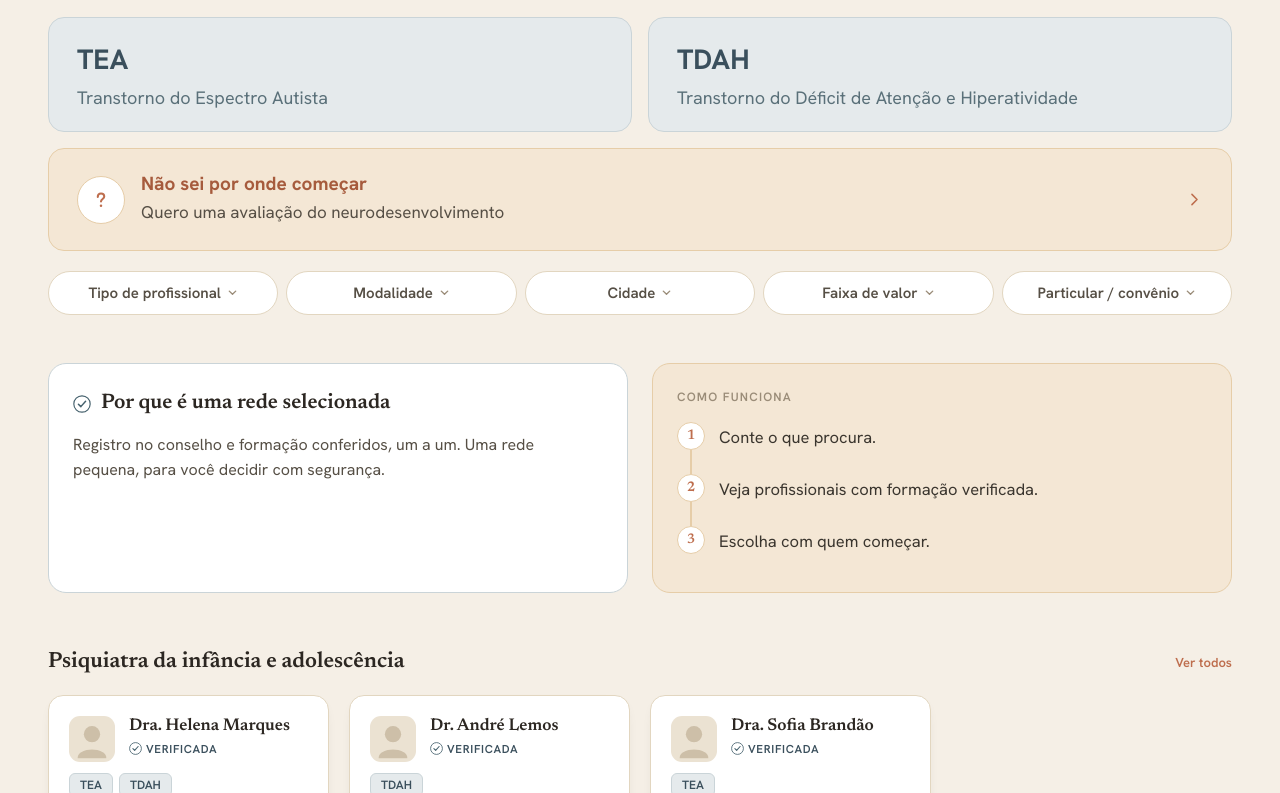
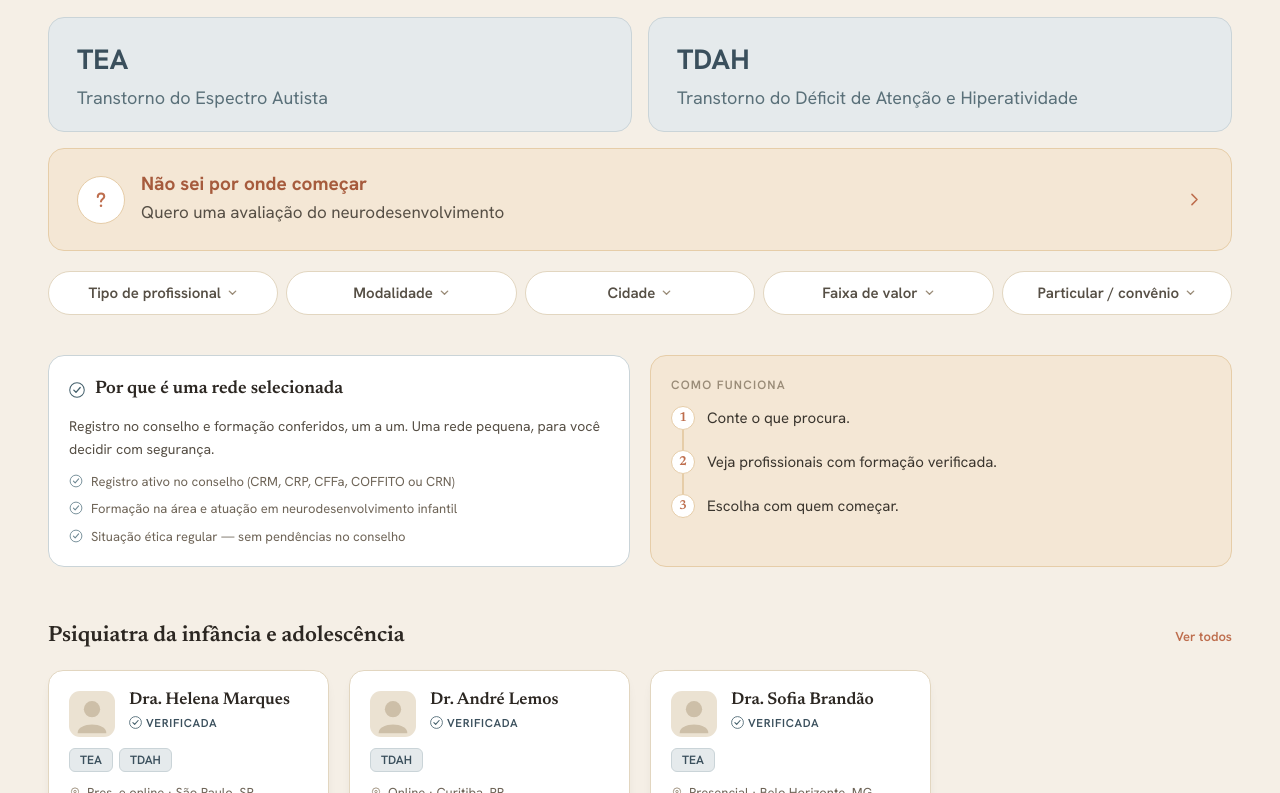
Before and after one commit to kirisaude/kiri-site, a Next.js app: page / in a window 1280 px wide. Shown: the part 410-1203 px from the top of the page. Built offline with nearby package versions, Linux system fonts and the light colour scheme.

Commit message:
Caixas menores + critérios na caixa esq + range slider de valor

```diff
--- a/src/app/page.tsx
+++ b/src/app/page.tsx
@@ -38,6 +38,10 @@ export default function Home() {
   const [showModalidadeOptions, setShowModalidadeOptions] = useState(false);
   const [showPagamentoOptions, setShowPagamentoOptions] = useState(false);
   const [activePagamento, setActivePagamento] = useState<string | null>(null);
+  const [showValorOptions, setShowValorOptions] = useState(false);
+  const VALOR_TOTAL_MAX = 600;
+  const [valorMin, setValorMin] = useState(0);
+  const [valorMax, setValorMax] = useState(VALOR_TOTAL_MAX);
 
   const filtered = useMemo(() => {
     return profissionais.filter((p) => {
@@ -48,6 +52,9 @@ export default function Home() {
         const conv = p.convenio_info.toLowerCase();
         if (activePagamento === "Particular" && conv.includes("não aceita")) return false;
         if (activePagamento === "Convênio" && !conv.includes("aceita")) return false;
+      }
+      if (valorMin > 0 || valorMax < VALOR_TOTAL_MAX) {
+        if (p.valor_min < valorMin || p.valor_min > valorMax) return false;
       }
       if (search.trim()) {
         const q = search.toLowerCase();
@@ -60,14 +67,15 @@ export default function Home() {
       }
       return true;
     });
-  }, [search, activeCond, activeProfissao, activeModalidade]);
+  }, [search, activeCond, activeProfissao, activeModalidade, activePagamento, valorMin, valorMax]);
 
   const sections = PROFISSOES_ORDENADAS.map((prof) => ({
     nome: prof,
     pros: filtered.filter((p) => p.profissao === prof),
   })).filter((s) => s.pros.length > 0);
 
-  const hasFilters = !!(activeCond || activeProfissao || activeModalidade || activePagamento || search.trim());
+  const valorAtivo = valorMin > 0 || valorMax < VALOR_TOTAL_MAX;
+  const hasFilters = !!(activeCond || activeProfissao || activeModalidade || activePagamento || valorAtivo || search.trim());
 
   function toggleCond(cond: string) {
     setActiveCond((prev) => (prev === cond ? null : cond));
@@ -272,12 +280,27 @@ export default function Home() {
             )}
           </button>
 
-          {["Cidade", "Faixa de valor"].map((f) => (
-            <button key={f} className="flex-none md:flex-auto inline-flex items-center justify-center gap-1.5 bg-white border border-linha rounded-full px-[13px] py-2.5 cursor-pointer">
-              <span className="text-[13px] md:text-[15px] font-semibold text-cinza-texto whitespace-nowrap">{f}</span>
+          <button className="flex-none md:flex-auto inline-flex items-center justify-center gap-1.5 bg-white border border-linha rounded-full px-[13px] py-2.5 cursor-pointer">
+            <span className="text-[13px] md:text-[15px] font-semibold text-cinza-texto whitespace-nowrap">Cidade</span>
+            <svg width="11" height="11" viewBox="0 0 12 12" fill="none"><path d="M2.5 4.5 L6 8 L9.5 4.5" stroke="#9A8C78" strokeWidth="1.5" strokeLinecap="round" strokeLinejoin="round" /></svg>
+          </button>
+
+          {/* Faixa de valor */}
+          <button
+            onClick={() => { setShowValorOptions((v) => !v); setShowProfissaoOptions(false); setShowModalidadeOptions(false); setShowPagamentoOptions(false); }}
+            className={`flex-none md:flex-auto inline-flex items-center justify-center gap-1.5 rounded-full px-[13px] py-2.5 cursor-pointer border transition-all ${
+              valorAtivo ? "bg-ardosia-escura border-ardosia text-white" : "bg-white border-linha text-cinza-texto"
+            }`}
+          >
+            <span className="text-[13px] md:text-[15px] font-semibold whitespace-nowrap">
+              {valorAtivo ? `R$${valorMin}–${valorMax === VALOR_TOTAL_MAX ? "600+" : valorMax}` : "Faixa de valor"}
+            </span>
+            {valorAtivo ? (
+              <span className="text-white text-sm ml-0.5" onClick={(e) => { e.stopPropagation(); setValorMin(0); setValorMax(VALOR_TOTAL_MAX); }}>×</span>
+            ) : (
               <svg width="11" height="11" viewBox="0 0 12 12" fill="none"><path d="M2.5 4.5 L6 8 L9.5 4.5" stroke="#9A8C78" strokeWidth="1.5" strokeLinecap="round" strokeLinejoin="round" /></svg>
-            </button>
-          ))}
+            )}
+          </button>
 
           {/* Particular / convênio */}
           <button
@@ -348,45 +371,119 @@ export default function Home() {
           </div>
         )}
 
+        {/* Range slider de valor */}
+        {showValorOptions && (
+          <div className="pt-3 px-1">
+            <div className="bg-white border border-linha rounded-[16px] p-4 md:p-5 max-w-sm">
+              <div className="flex justify-between items-baseline mb-3">
+                <span className="text-[12px] font-semibold uppercase tracking-[0.08em] text-muted">Valor por consulta</span>
+                <span className="text-[14px] font-semibold text-ardosia-escura">
+                  R${valorMin} — {valorMax >= VALOR_TOTAL_MAX ? "R$600+" : `R$${valorMax}`}
+                </span>
+              </div>
+
+              {/* Track container */}
+              <div className="relative h-6 flex items-center">
+                {/* Track fundo */}
+                <div className="absolute left-0 right-0 h-[5px] bg-areia rounded-full" />
+                {/* Track ativo */}
+                <div
+                  className="absolute h-[5px] bg-ardosia rounded-full pointer-events-none"
+                  style={{
+                    left: `${(valorMin / VALOR_TOTAL_MAX) * 100}%`,
+                    right: `${100 - (valorMax / VALOR_TOTAL_MAX) * 100}%`,
+                  }}
+                />
+                {/* Input min — invisível, por cima */}
+                <input
+                  type="range" min={0} max={VALOR_TOTAL_MAX} step={50}
+                  value={valorMin}
+                  onChange={(e) => { const v = Number(e.target.value); if (v <= valorMax - 50) setValorMin(v); }}
+                  className="absolute w-full h-full opacity-0 cursor-pointer"
+                  style={{ zIndex: valorMin > VALOR_TOTAL_MAX - 100 ? 5 : 3 }}
+                />
+                {/* Input max — invisível, por baixo */}
+                <input
+                  type="range" min={0} max={VALOR_TOTAL_MAX} step={50}
+                  value={valorMax}
+                  onChange={(e) => { const v = Number(e.target.value); if (v >= valorMin + 50) setValorMax(v); }}
+                  className="absolute w-full h-full opacity-0 cursor-pointer"
+                  style={{ zIndex: 4 }}
+                />
+                {/* Thumb visual mín */}
+                <div
+                  className="absolute w-5 h-5 rounded-full bg-ardosia-escura border-2 border-white shadow-[0_1px_5px_rgba(0,0,0,0.22)] pointer-events-none"
+                  style={{ left: `calc(${(valorMin / VALOR_TOTAL_MAX) * 100}% - 10px)`, zIndex: 6 }}
+                />
+                {/* Thumb visual máx */}
+                <div
+                  className="absolute w-5 h-5 rounded-full bg-ardosia-escura border-2 border-white shadow-[0_1px_5px_rgba(0,0,0,0.22)] pointer-events-none"
+                  style={{ left: `calc(${(valorMax / VALOR_TOTAL_MAX) * 100}% - 10px)`, zIndex: 6 }}
+                />
+              </div>
+
+              <div className="flex justify-between mt-1">
+                <span className="text-[11.5px] text-muted">R$0</span>
+                <span className="text-[11.5px] text-muted">R$600+</span>
+              </div>
+            </div>
+          </div>
+        )}
+
         {/* Trust banner + Como funciona — visível quando sem filtros */}
         {!hasFilters && (
-          <div className="pt-8 md:pt-12 grid grid-cols-1 md:grid-cols-2 gap-4 md:gap-6">
+          <div className="pt-8 md:pt-10 grid grid-cols-1 md:grid-cols-2 gap-4 md:gap-5">
             {/* Por que selecionada */}
             <Link
               href="/como-selecionamos"
-              className="block bg-white border border-borda-azulada rounded-[15px] md:rounded-[18px] p-4 md:p-6 cursor-pointer no-underline hover:shadow-[0_6px_24px_-10px_rgba(68,96,108,0.2)] transition-shadow"
+              className="block bg-white border border-borda-azulada rounded-[15px] md:rounded-[16px] p-4 md:p-5 cursor-pointer no-underline hover:shadow-[0_6px_24px_-10px_rgba(68,96,108,0.2)] transition-shadow"
             >
-              <div className="flex items-center gap-2.5 mb-2.5 md:mb-3">
-                <svg width="18" height="18" viewBox="0 0 22 22" fill="none" style={{ flexShrink: 0 }}>
+              <div className="flex items-center gap-2.5 mb-3">
+                <svg width="16" height="16" viewBox="0 0 22 22" fill="none" style={{ flexShrink: 0 }}>
                   <circle cx="11" cy="11" r="10" stroke="#44606C" strokeWidth="1.4" />
                   <path d="M6.6 11.2 L9.6 14.2 L15.4 7.6" stroke="#44606C" strokeWidth="1.8" strokeLinecap="round" strokeLinejoin="round" />
                 </svg>
-                <span className="font-serif text-[17px] md:text-[21px] font-semibold text-carvao">
+                <span className="font-serif text-[16px] md:text-[18px] font-semibold text-carvao">
                   Por que é uma rede selecionada
                 </span>
               </div>
-              <p className="text-[13.5px] md:text-[16px] leading-[1.6] text-cinza-texto m-0">
+              <p className="text-[13px] md:text-[14px] leading-[1.6] text-cinza-texto m-0">
                 Registro no conselho e formação conferidos, um a um. Uma rede pequena, para você decidir com segurança.
               </p>
+              <div className="mt-3 flex flex-col gap-2">
+                {[
+                  "Registro ativo no conselho (CRM, CRP, CFFa, COFFITO ou CRN)",
+                  "Formação na área e atuação em neurodesenvolvimento infantil",
+                  "Situação ética regular — sem pendências no conselho",
+                ].map((item) => (
+                  <div key={item} className="flex items-start gap-2">
+                    <svg width="14" height="14" viewBox="0 0 20 20" fill="none" style={{ flexShrink: 0, marginTop: 2 }}>
+                      <circle cx="10" cy="10" r="8.4" stroke="#6E8893" strokeWidth="1.3" />
+                      <path d="M6.3 10.2 L8.8 12.7 L13.8 7" stroke="#6E8893" strokeWidth="1.5" strokeLinecap="round" strokeLinejoin="round" />
+                    </svg>
+                    <span className="text-[12.5px] md:text-[13px] leading-[1.5] text-cinza-texto2">{item}</span>
+                  </div>
+                ))}
+              </div>
             </Link>
 
             {/* Como funciona */}
-            <div className="bg-wash-quente border border-borda-quente rounded-[15px] md:rounded-[18px] p-4 md:p-6">
-              <div className="text-[11px] md:text-[12px] font-semibold tracking-[0.1em] uppercase text-muted mb-4">Como funciona</div>
+            <div className="bg-wash-quente border border-borda-quente rounded-[15px] md:rounded-[16px] p-4 md:p-5">
+              <div className="text-[11px] md:text-[12px] font-semibold tracking-[0.1em] uppercase text-muted mb-3">Como funciona</div>
               <div className="flex flex-col gap-0">
                 {[
                   { n: "1", texto: "Conte o que procura.", linha: true },
                   { n: "2", texto: "Veja profissionais com formação verificada.", linha: true },
                   { n: "3", texto: "Escolha com quem começar.", linha: false },
                 ].map((passo) => (
-                  <div key={passo.n} className="flex gap-3.5 items-start">
+                  <div key={passo.n} className="flex gap-3 items-start">
                     <div className="flex flex-col items-center flex-none">
-                      <div className="w-7 h-7 rounded-full bg-white border border-borda-quente flex items-center justify-center font-serif text-[14px] font-semibold text-ferrugem">
+                      <div className="w-6 h-6 rounded-full bg-white border border-borda-quente flex items-center justify-center font-serif text-[13px] font-semibold text-ferrugem">
                         {passo.n}
                       </div>
-                      {passo.linha && <div className="w-[1.5px] h-[24px] bg-borda-quente" />}
+                      {passo.linha && <div className="w-[1.5px] h-[20px] bg-borda-quente" />}
                     </div>
-                    <div className="text-[14px] md:text-[16.5px] leading-[1.45] text-carvao-sutil pt-1 pb-3.5">
+                    <div className="text-[13.5px] md:text-[15px] leading-[1.45] text-carvao-sutil pt-0.5 pb-3">
                       {passo.texto}
                     </div>
                   </div>
@@ -402,7 +499,7 @@ export default function Home() {
             <p className="text-[15px] text-cinza-texto2">Nenhum profissional encontrado para esse filtro.</p>
             <button
               className="mt-4 text-[13px] font-semibold text-ferrugem underline cursor-pointer"
-              onClick={() => { setSearch(""); setActiveCond(null); setActiveProfissao(null); setActiveModalidade(null); setActivePagamento(null); }}
+              onClick={() => { setSearch(""); setActiveCond(null); setActiveProfissao(null); setActiveModalidade(null); setActivePagamento(null); setValorMin(0); setValorMax(VALOR_TOTAL_MAX); }}
             >
               Limpar filtros
             </button>
```
